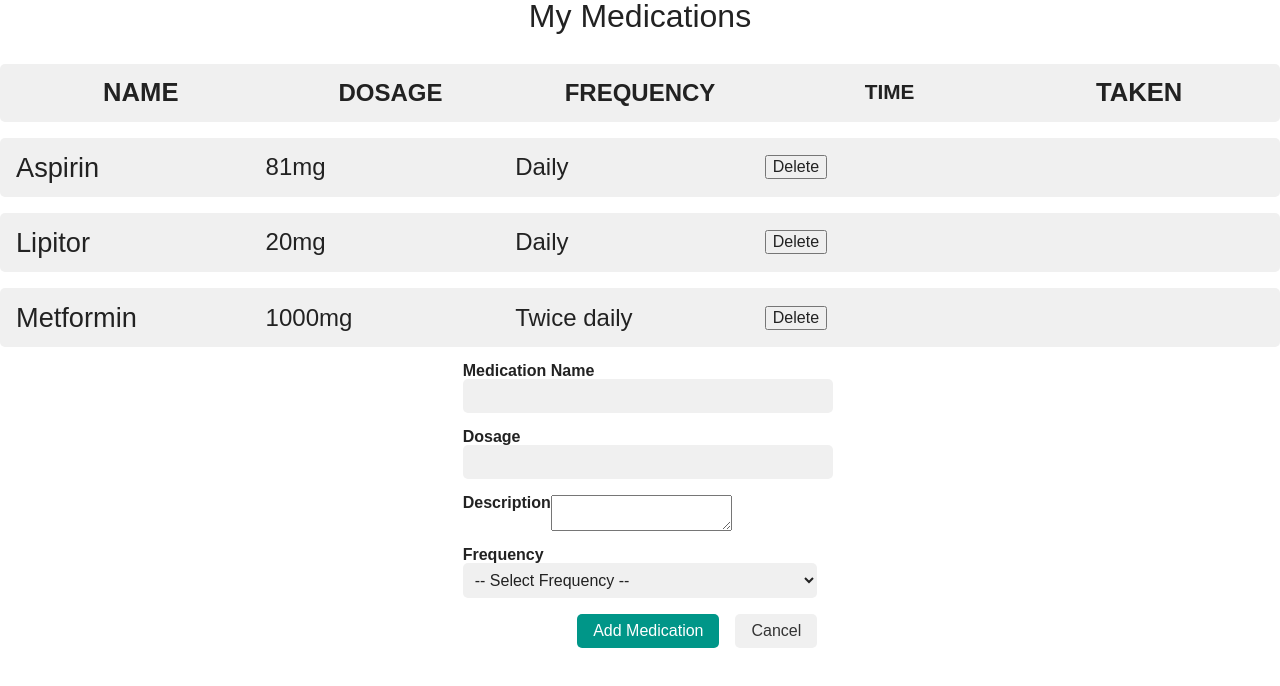
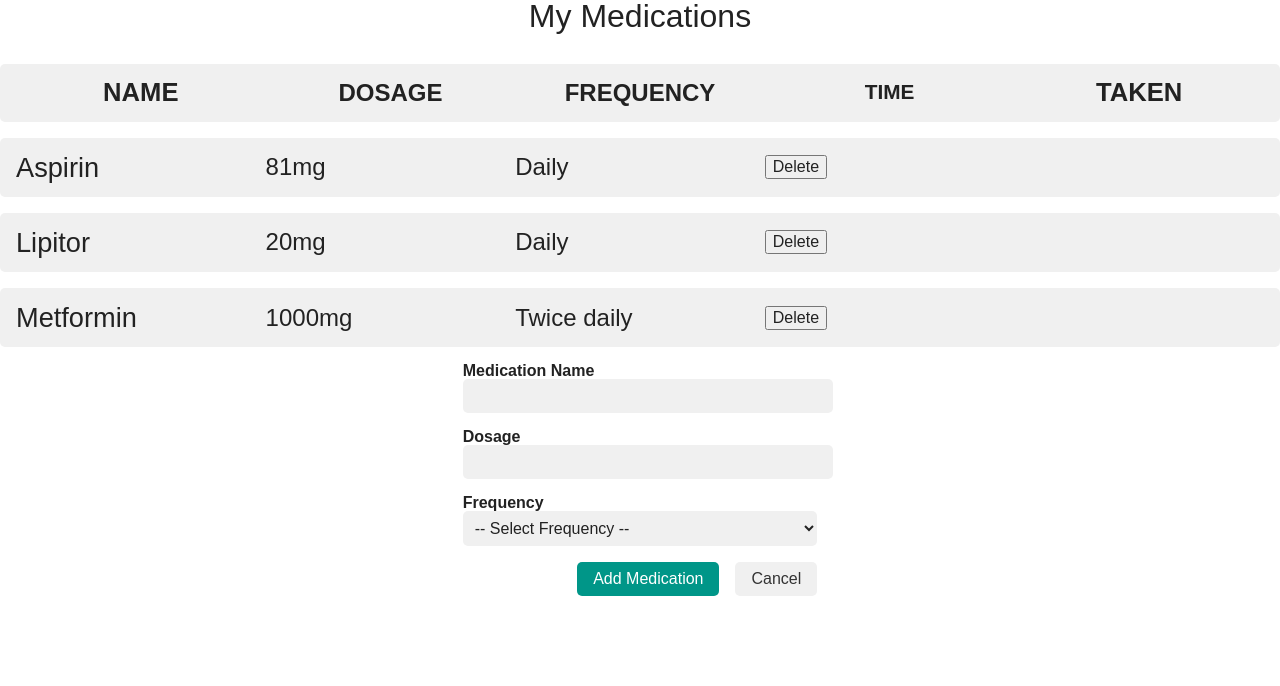
Before and after one commit to kriskris79/MedHelper-app, a React (Create React App) app in the folder medhelper/: page / in a window 1280 px wide. Both pictures are taken after a click on the button "Add Medication Reminder". Shown: the top 686 px of the page. Built offline with nearby package versions, Linux system fonts and the light colour scheme.

Commit message:
test modyfication

```diff
--- a/medhelper/src/components/MedicationForm.js
+++ b/medhelper/src/components/MedicationForm.js
@@ -105,8 +105,8 @@
 //
 // export default MedicationForm;
 
-
 import React, { useState } from 'react';
+import axios from 'axios';
 
 function MedicationForm({ onSave, onCancel }) {
     const [name, setName] = useState('');
@@ -127,6 +127,9 @@ function MedicationForm({ onSave, onCancel }) {
             newTimes = times;
         }
 
+        axios.post('http://localhost:3000/medication', { name, description, frequency: newFrequency, times: newTimes, dosage })
+            .then((response) => {
+                console.log(response.data);
                 onSave({ name, description, frequency: newFrequency, times: newTimes, dosage });
                 setName('');
                 setDescription('');
@@ -134,6 +137,10 @@ function MedicationForm({ onSave, onCancel }) {
                 setTimesPerDay('');
                 setTimes([]);
                 setDosage('');
+            })
+            .catch((error) => {
+                console.error('Error saving medication: ', error);
+            });
     };
 
     const handleAddTime = () => {
@@ -154,6 +161,8 @@ function MedicationForm({ onSave, onCancel }) {
         setTimes(newTimes);
     };
 
+
+
     return (
         <form className="add-medication-form" onSubmit={handleSubmit}>
             <div>
@@ -165,14 +174,9 @@ function MedicationForm({ onSave, onCancel }) {
                 <input type="text" id="dosage" value={dosage} onChange={(event) => setDosage(event.target.value)} />
             </div>
             <div>
-                <label htmlFor="description">Description</label>
-                <textarea id="description" value={description} onChange={(event) => setDescription(event.target.value)} />
-            </div>
-            <div>
                 <label htmlFor="frequency">Frequency</label>
                 <select id="frequency" value={frequency} onChange={(event) => setFrequency(event.target.value)}>
                     <option value="">-- Select Frequency --</option>
-                    <option value="hourly">Hourly</option>
                     <option value="x-times-a-day">X times a day</option>
                 </select>
             </div>
```
Lines whose indentation alone changed are shown as unchanged.
